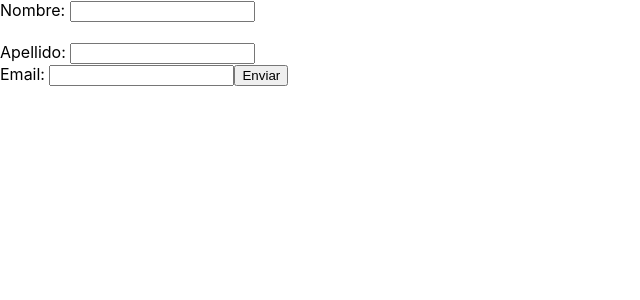
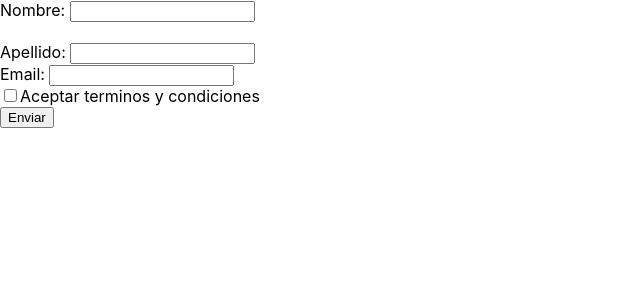
Before and after one commit to drbv27/React-Formik, a React (Create React App) app: page / in a window 1280 px wide. Shown: the top 300 px of the page, without its empty margins (0-640 px from the left). Built offline with nearby package versions, Linux system fonts and the light colour scheme.

Commit message:
custom checkbox

```diff
--- a/src/App.js
+++ b/src/App.js
@@ -1,4 +1,5 @@
 import { Formik, Form, Field, ErrorMessage } from "formik";
+import Checkbox from "./components/Checkbox";
 import TextInput from "./components/TextInput";
 
 const validate = (values) => {
@@ -40,6 +41,7 @@
         <label>Email: </label>
         <Field type="text" name="email" />
         <ErrorMessage name="email" />
+        <Checkbox name="accept">Aceptar terminos y condiciones</Checkbox>
         <button type="submit">Enviar</button>
       </Form>
     </Formik>
--- /dev/null
+++ b/src/components/Checkbox.js
@@ -0,0 +1,17 @@
+import { useField } from "formik";
+
+const Checkbox = ({ children, ...props }) => {
+  const [field, meta] = useField({ ...props, type: "checkbox" });
+  console.log(field);
+  return (
+    <div>
+      <label>
+        <input type="checkbox" {...field} {...props} />
+        {children}
+      </label>
+      {meta.touched && meta.error ? <div>{meta.error}</div> : null}
+    </div>
+  );
+};
+
+export default Checkbox;
--- a/src/components/TextInput.js
+++ b/src/components/TextInput.js
@@ -2,7 +2,7 @@
 
 const TextInput = ({ label, ...props }) => {
   const [field, meta] = useField(props);
-  console.log({ field, meta });
+  /* console.log({ field, meta }); */
   return (
     <div>
       <label className="label">{label}</label>
```
